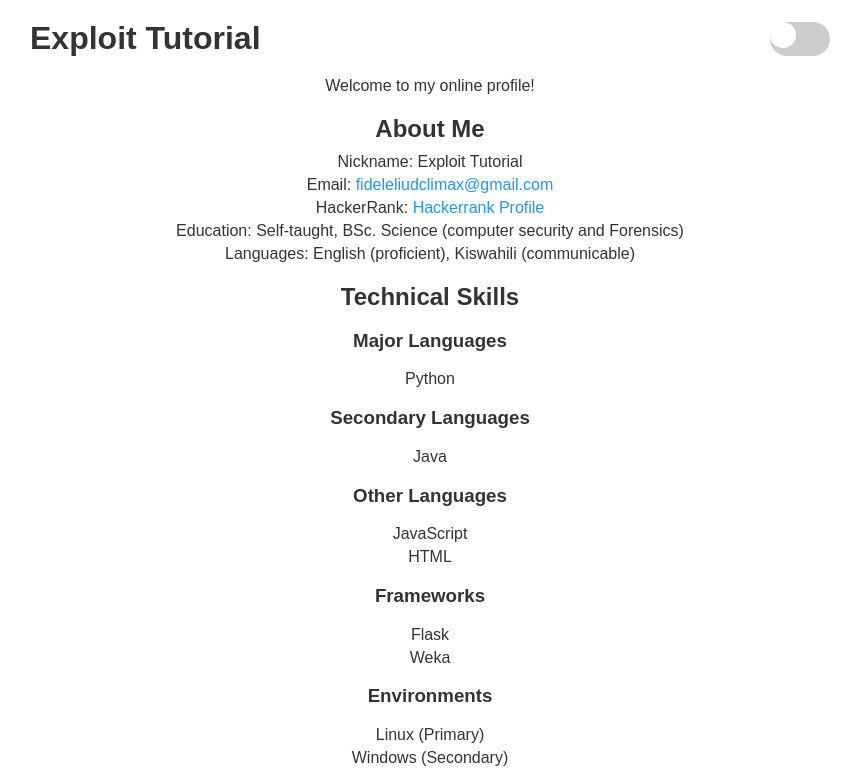
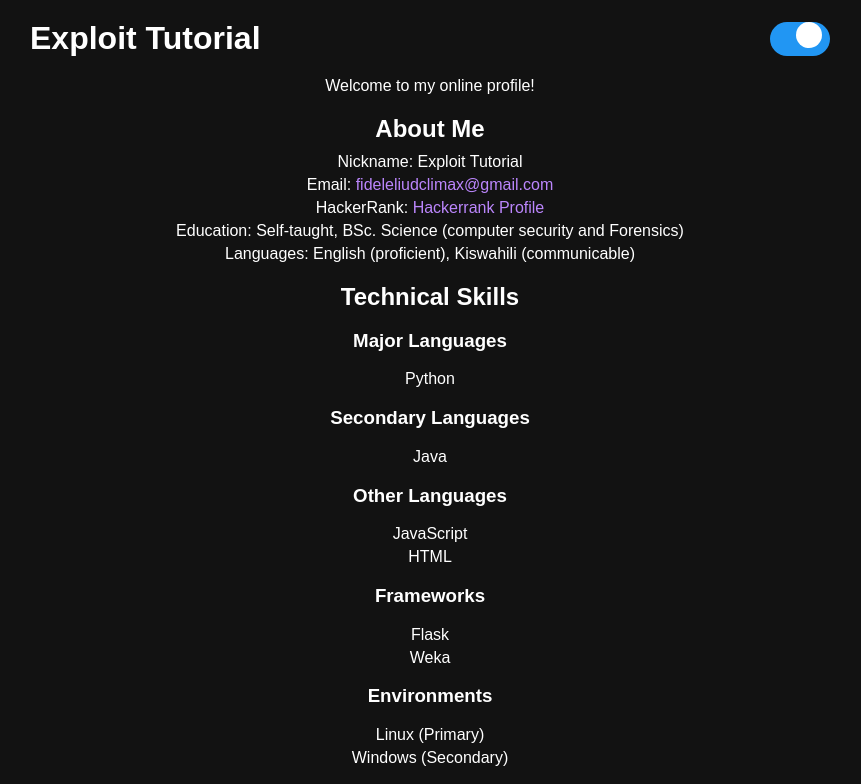
Before and after one commit to phantom-kali/phantom-kali.github.io, a plain HTML site: page index.html in a window 1280 px wide. Shown: the top 784 px of the page, without its empty margins (210-1071 px from the left). Drawn offline with Linux system fonts and the light colour scheme.

Commit message:
Update index.html

```diff
--- a/index.html
+++ b/index.html
@@ -4,15 +4,14 @@
     <meta charset="UTF-8">
     <meta name="viewport" content="width=device-width, initial-scale=1.0">
     <title>Exploit Tutorial</title>
-    <link rel="stylesheet" href="style.css">
     <style>
         body {
             font-family: sans-serif;
             margin: 0;
             padding: 0;
-            background-color: #fff;
-            color: #333;
-            transition: background-color 0.4s, color 0.4s; /* Smooth transition for dark mode */
+            background-color: #121212;
+            color: #fff;
+            transition: background-color 0.4s, color 0.4s;
         }
 
         .container {
@@ -53,8 +52,8 @@
             left: 0;
             right: 0;
             bottom: 0;
-            background-color: #ccc;
-            transition: .4s; /* Smooth transition for slider */
+            background-color: #666;
+            transition: .4s;
         }
 
         .slider:before {
@@ -63,23 +62,24 @@
             width: 26px;
             height: 26px;
             background-color: #fff;
+            border-radius: 50%;
             transition: .4s;
         }
 
         input:checked + .slider {
-            background-color: #2196F3; /* Slider color when checked */
+            background-color: #2196F3;
         }
 
         input:checked + .slider:before {
-            transform: translateX(26px); /* Move slider when checked */
+            transform: translateX(26px);
         }
 
         .slider.round {
-            border-radius: 34px; /* Rounded slider */
+            border-radius: 34px;
         }
 
         .slider.round:before {
-            border-radius: 50%; /* Rounded handle */
+            border-radius: 50%;
         }
 
         .content {
@@ -106,12 +106,12 @@
         }
 
         a {
-            color: #2196F3; /* Link color */
+            color: #BB86FC;
             text-decoration: none;
         }
 
         a:hover {
-            text-decoration: underline; /* Hover effect for links */
+            text-decoration: underline;
         }
 
         .footer {
@@ -120,22 +120,21 @@
         }
 
         .dark-theme {
-            background-color: #121212; /* Dark theme background color */
-            color: #fff; /* Dark theme text color */
+            background-color: #121212;
+            color: #fff;
         }
 
         .dark-theme a {
-            color: #BB86FC; /* Dark theme link color */
+            color: #BB86FC;
         }
-
     </style>
 </head>
-<body>
+<body class="dark-theme">
     <div class="container">
         <header class="header">
             <h1>Exploit Tutorial</h1>
             <label class="theme-toggle">
-                <input type="checkbox" id="theme-switch">
+                <input type="checkbox" id="theme-switch" checked>
                 <span class="slider round"></span>
             </label>
         </header>
@@ -204,10 +203,10 @@
     </div>
 
     <script>
-	    const themeSwitch = document.getElementById('theme-switch');
-	    themeSwitch.addEventListener('change', () => {
-	        document.body.classList.toggle('dark-theme'); /* Toggle dark theme on/off */
-	    });
+        const themeSwitch = document.getElementById('theme-switch');
+        themeSwitch.addEventListener('change', () => {
+            document.body.classList.toggle('dark-theme');
+        });
     </script>
 </body>
 </html>
```
